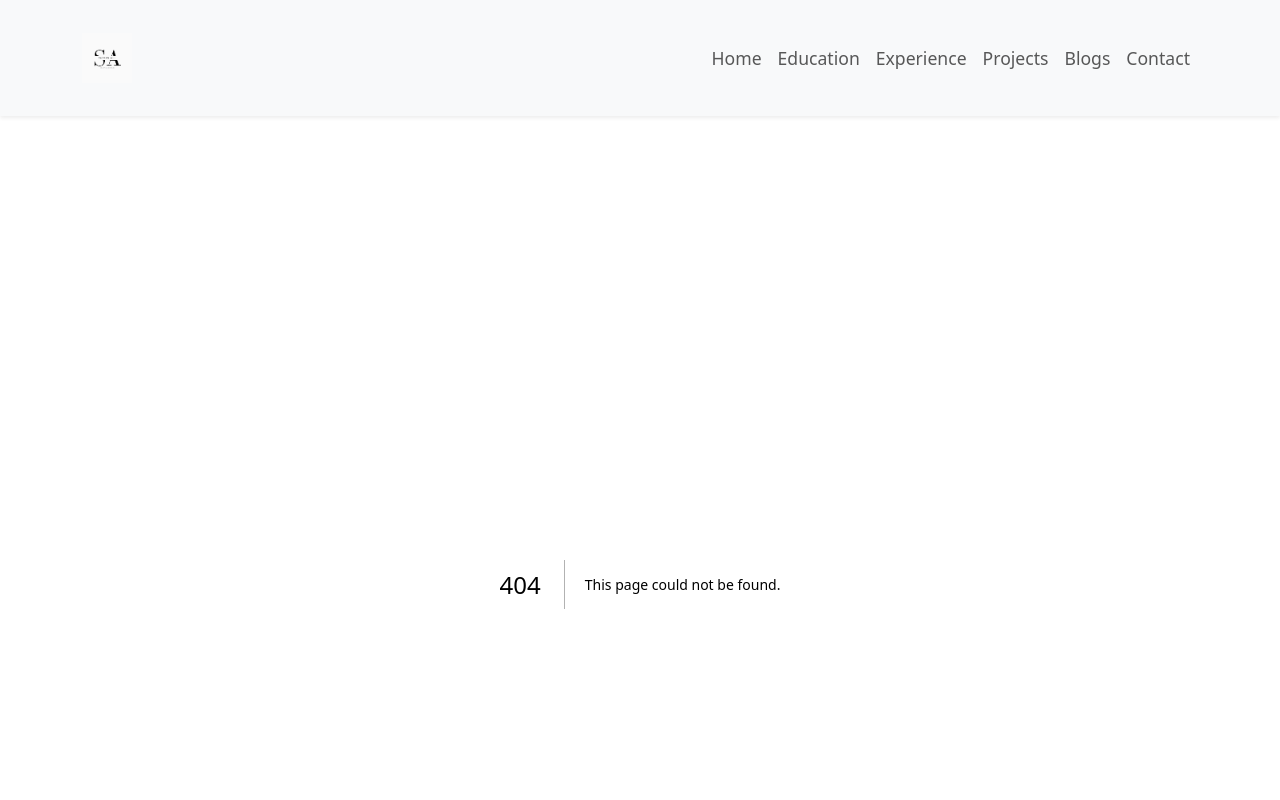
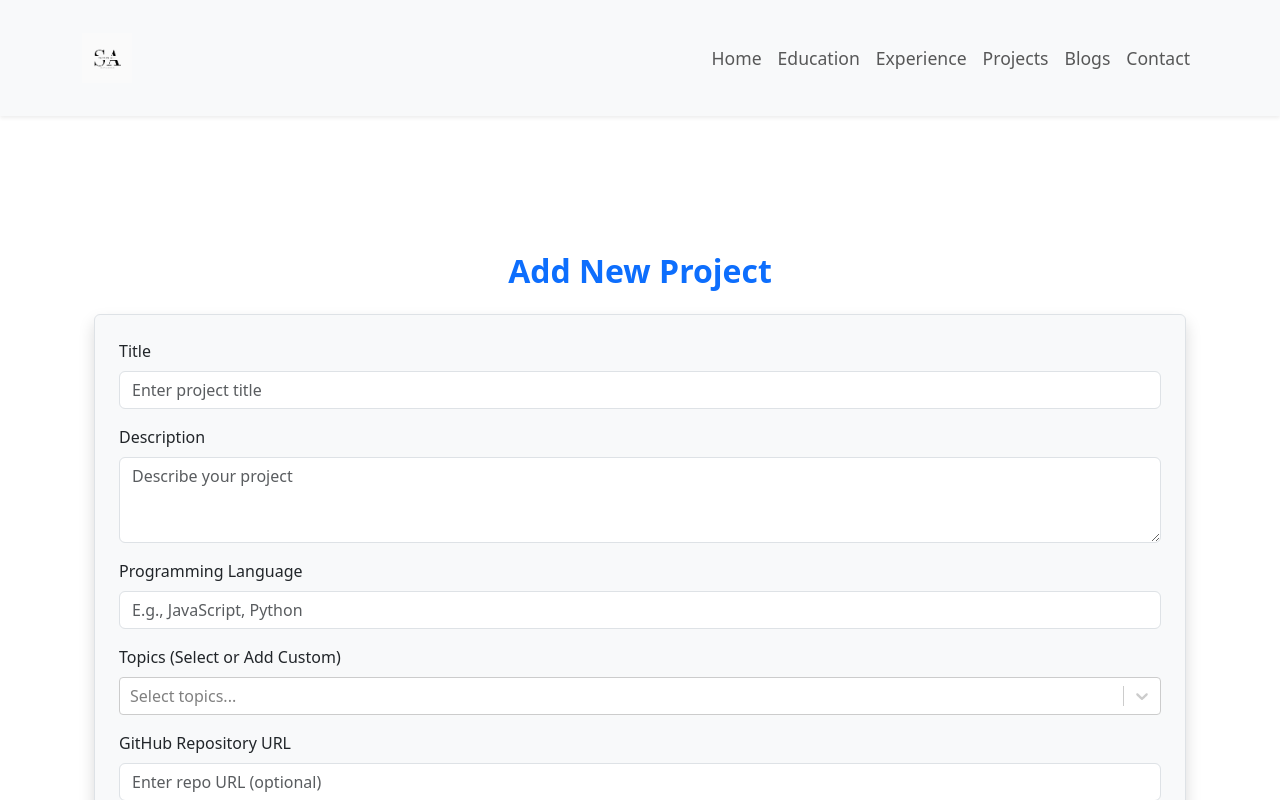
Before and after one commit to SajjadAli54/sajjadali, a Next.js app: page /projects/add in a window 1280 px wide. Before the commit this address had no page. Built offline with nearby package versions, Linux system fonts and the light colour scheme.

Commit message:
Developped add project form and integrated to backend

```diff
--- /dev/null
+++ b/app/projects/add/page.tsx
@@ -0,0 +1,259 @@
+"use client";
+
+import { useState } from "react";
+import { Formik, Form, Field, ErrorMessage } from "formik";
+import {
+  Button,
+  Container,
+  Form as BootstrapForm,
+  Alert,
+  Spinner,
+} from "react-bootstrap";
+import CreatableSelect from "react-select/creatable";
+import { MultiValue } from "react-select";
+
+import axios from "axios";
+import * as Yup from "yup"; // Formik works well with Yup
+import { useRouter } from "next/navigation";
+
+// 🎯 Define Zod Schema for Validation
+const ProjectSchema = Yup.object({
+  title: Yup.string()
+    .min(3, "Title must be at least 3 characters")
+    .max(100, "Title too long"),
+  description: Yup.string().min(
+    10,
+    "Description must be at least 10 characters"
+  ),
+  image: Yup.string().url("Invalid Image URL"),
+  language: Yup.string().min(2, "Language must be specified"),
+  topics: Yup.array(Yup.string()).min(1, "At least one topic is required"),
+  clone_url: Yup.string().url("Invalid URL").optional(),
+  live: Yup.string().url("Invalid URL").optional(),
+});
+
+interface TopicOption {
+  value: string;
+  label: string;
+}
+// Options for topics (predefined but can be added dynamically)
+const topicOptions: TopicOption[] = [
+  { value: "react", label: "React" },
+  { value: "nextjs", label: "Next.js" },
+  { value: "prisma", label: "Prisma" },
+  { value: "graphql", label: "GraphQL" },
+  { value: "bootstrap", label: "Bootstrap" },
+  { value: "sqlite", label: "SQLite" },
+  { value: "tailwind", label: "Tailwind CSS" },
+  { value: "express", label: "Express.js" },
+];
+
+export default function ProjectForm() {
+  const [successMessage, setSuccessMessage] = useState("");
+  const [errorMessage, setErrorMessage] = useState("");
+  const [loading, setLoading] = useState(false);
+  const [selectedTopics, setSelectedTopics] = useState([]);
+  const [options, setOptions] = useState<TopicOption[]>(topicOptions);
+
+  const router = useRouter();
+
+  const createOption = (label: string) => ({
+    label,
+    value: label.toLowerCase().replace(/\W/g, ""),
+  });
+
+  const handleCreate = (inputValue: string) => {
+    setTimeout(() => {
+      const newOption = createOption(inputValue);
+      setOptions((prev) => [...prev, newOption]);
+    }, 1000);
+  };
+
+  return (
+    <Container className="my-5">
+      <h2 className="text-center text-primary mb-4 fw-bold">Add New Project</h2>
+
+      {successMessage && <Alert variant="success">{successMessage}</Alert>}
+      {errorMessage && <Alert variant="danger">{errorMessage}</Alert>}
+
+      <Formik
+        initialValues={{
+          title: "",
+          description: "",
+          language: "",
+          topics: [],
+          clone_url: "",
+          live: "",
+          image: "",
+        }}
+        validationSchema={ProjectSchema}
+        onSubmit={async (values, { resetForm }) => {
+          setLoading(true);
+          setErrorMessage("");
+          setSuccessMessage("");
+
+          try {
+            await axios.post("/api/projects", values);
+            setSuccessMessage("Project added successfully!");
+            resetForm();
+            setSelectedTopics([]); // Reset topics field
+
+            setTimeout(() => {
+              router.push("/projects");
+            });
+          } catch (error) {
+            console.error("Error adding project:", error);
+            setErrorMessage("Failed to add project. Please try again.");
+          } finally {
+            setLoading(false);
+          }
+        }}
+      >
+        {({ isSubmitting, setFieldValue }) => (
+          <Form className="p-4 border rounded bg-light shadow">
+            {/* Title */}
+            <BootstrapForm.Group className="mb-3">
+              <BootstrapForm.Label>Title</BootstrapForm.Label>
+              <Field
+                type="text"
+                name="title"
+                className="form-control"
+                placeholder="Enter project title"
+              />
+              <ErrorMessage
+                name="title"
+                component="div"
+                className="text-danger"
+              />
+            </BootstrapForm.Group>
+
+            {/* Description */}
+            <BootstrapForm.Group className="mb-3">
+              <BootstrapForm.Label>Description</BootstrapForm.Label>
+              <Field
+                as="textarea"
+                name="description"
+                className="form-control"
+                rows={3}
+                placeholder="Describe your project"
+              />
+              <ErrorMessage
+                name="description"
+                component="div"
+                className="text-danger"
+              />
+            </BootstrapForm.Group>
+
+            {/* Language */}
+            <BootstrapForm.Group className="mb-3">
+              <BootstrapForm.Label>Programming Language</BootstrapForm.Label>
+              <Field
+                type="text"
+                name="language"
+                className="form-control"
+                placeholder="E.g., JavaScript, Python"
+              />
+              <ErrorMessage
+                name="language"
+                component="div"
+                className="text-danger"
+              />
+            </BootstrapForm.Group>
+
+            {/* Topics (React-Select) */}
+            <BootstrapForm.Group className="mb-3">
+              <BootstrapForm.Label>
+                Topics (Select or Add Custom)
+              </BootstrapForm.Label>
+              <CreatableSelect
+                isMulti
+                closeMenuOnSelect={false}
+                // onCreateOption={handleCreate}
+                options={options}
+                value={selectedTopics}
+                onChange={(selected: MultiValue<TopicOption>) => {
+                  setSelectedTopics(selected);
+                  setFieldValue(
+                    "topics",
+                    selected.map((topic) => topic.value)
+                  );
+                }}
+                className="basic-multi-select"
+                classNamePrefix="select"
+                placeholder="Select topics..."
+              />
+              <ErrorMessage
+                name="topics"
+                component="div"
+                className="text-danger mt-1"
+              />
+            </BootstrapForm.Group>
+
+            {/* Clone URL */}
+            <BootstrapForm.Group className="mb-3">
+              <BootstrapForm.Label>GitHub Repository URL</BootstrapForm.Label>
+              <Field
+                type="text"
+                name="clone_url"
+                className="form-control"
+                placeholder="Enter repo URL (optional)"
+              />
+              <ErrorMessage
+                name="clone_url"
+                component="div"
+                className="text-danger"
+              />
+            </BootstrapForm.Group>
+
+            {/* Live Demo URL */}
+            <BootstrapForm.Group className="mb-3">
+              <BootstrapForm.Label>Live Project URL</BootstrapForm.Label>
+              <Field
+                type="text"
+                name="live"
+                className="form-control"
+                placeholder="Enter live project URL (optional)"
+              />
+              <ErrorMessage
+                name="live"
+                component="div"
+                className="text-danger"
+              />
+            </BootstrapForm.Group>
+
+            {/* Image URL (Required) */}
+            <BootstrapForm.Group className="mb-3">
+              <BootstrapForm.Label>Project Image URL</BootstrapForm.Label>
+              <Field
+                type="text"
+                name="image"
+                className="form-control"
+                placeholder="Enter image URL"
+              />
+              <ErrorMessage
+                name="image"
+                component="div"
+                className="text-danger"
+              />
+            </BootstrapForm.Group>
+
+            {/* Submit Button */}
+            <div className="text-center">
+              <Button
+                type="submit"
+                variant="primary"
+                disabled={isSubmitting || loading}
+              >
+                {loading ? (
+                  <Spinner animation="border" size="sm" />
+                ) : (
+                  "Submit Project"
+                )}
+              </Button>
+            </div>
+          </Form>
+        )}
+      </Formik>
+    </Container>
+  );
+}
```
Also changed, not shown: package.json (+7 -1 lines), 2 other files (tests, documents, lock files or other folders).
